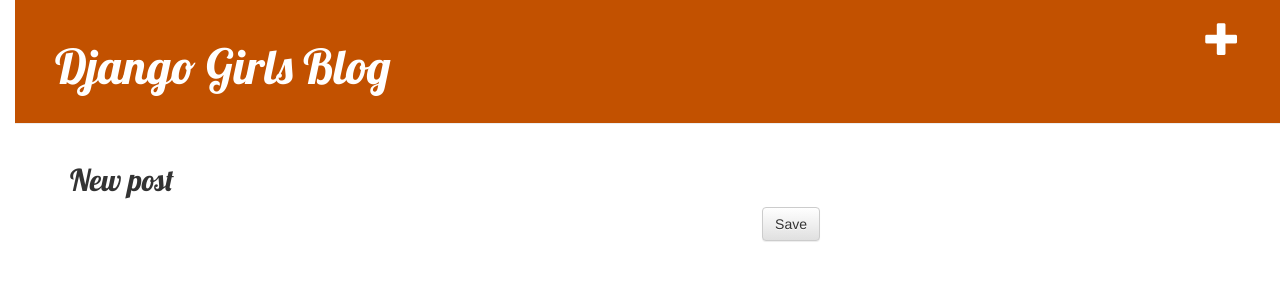
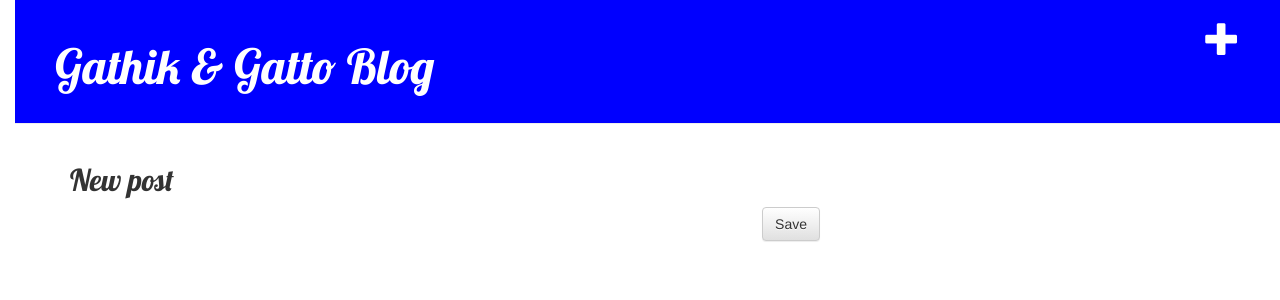
Before and after one commit to ortegamdx/Ortega-blog, a Django app: page /post/new/ in a window 1280 px wide. Shown: the top 300 px of the page. Run offline with Django 3.2, Linux system fonts and the light colour scheme; some libraries are stand-ins or nearby versions.

Commit message:
sdfsdfaasdfasdfadsf

```diff
--- a/blog/static/css/blog.css
+++ b/blog/static/css/blog.css
@@ -7,7 +7,7 @@ body {
     padding-left: 15px;
 }
 .page-header {
-    background-color: #C25100;
+    background-color:blue;
     margin-top: 0;
     padding: 20px 20px 20px 40px;
 }
--- a/blog/templates/blog/base.html
+++ b/blog/templates/blog/base.html
@@ -2,7 +2,7 @@
 <html>
     <head>
 
-        <title>Ortega blog</title>
+        <title>Demian blog</title>
         <link rel="stylesheet" href="//maxcdn.bootstrapcdn.com/bootstrap/3.2.0/css/bootstrap.min.css">
         <link rel="stylesheet" href="//maxcdn.bootstrapcdn.com/bootstrap/3.2.0/css/bootstrap-theme.min.css">
         <link href="//fonts.googleapis.com/css?family=Lobster&subset=latin,latin-ext" rel="stylesheet" type="text/css">
@@ -12,7 +12,7 @@
     <body>
         <div class="page-header">
             <a href="{% url 'post_new' %}" class="top-menu"><span class="glyphicon glyphicon-plus"></span></a>
-            <h1><a href="/">Django Girls Blog</a></h1>
+            <h1><a href="/">Gathik & Gatto Blog</a></h1>
         </div>
         <div class="content container">
             <div class="row">
```
